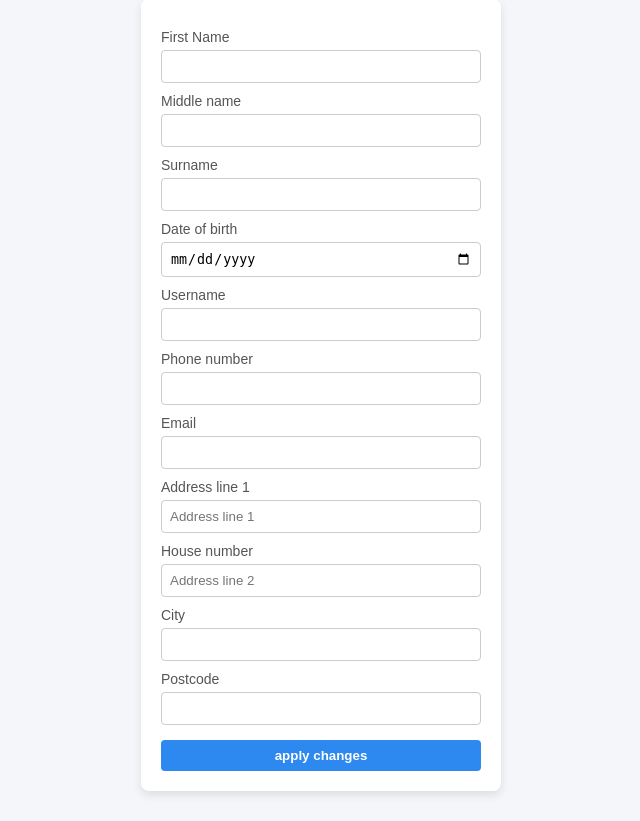
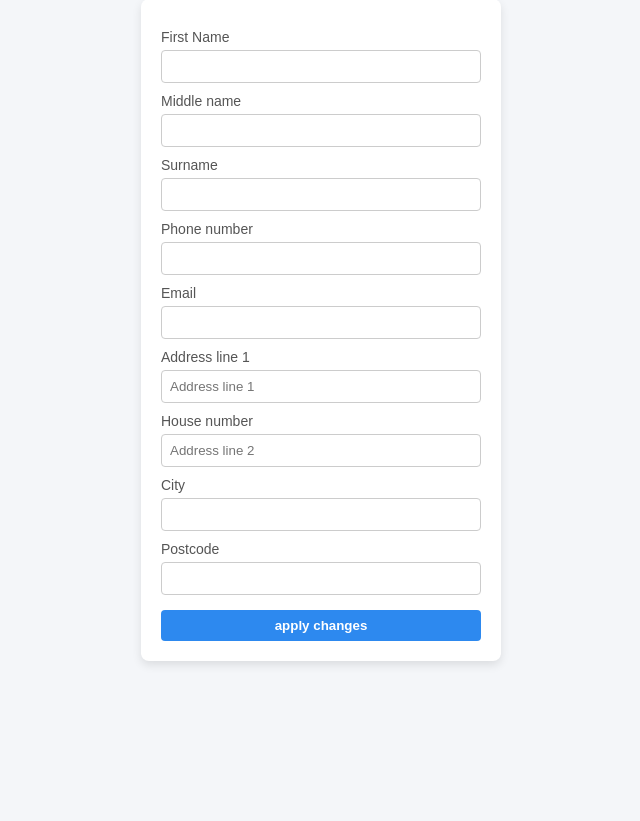
Before and after one commit to Boundy2739/cash-transfer-app-project, a PHP site: page /edit_profile.php in a window 1280 px wide. Shown: the part 108-929 px from the top of the page, without its empty margins (319-959 px from the left). After the commit the page ends 773 px from the top, so only its background shows below. Run offline with PHP 8.4, Linux system fonts and the light colour scheme; the visitor is signed in with stand-in values (Sample User, id 1).

Commit message:
Remove input fields that change date of birth and username

```diff
--- a/edit_profile.php
+++ b/edit_profile.php
@@ -103,30 +103,25 @@
 <body>
     <h1>Edit your profile</h1>
     <form action="" method="POST">
-        <section>
+        <section class="user-names-section">
             <label for="firstname">First Name</label>
             <input type="text" id="firstname" name="firstname">
             <label for="middlename">Middle name</label>
             <input type="text" id="middlename" name="middlename">
             <label for="surname">Surname</label>
             <input type="text" id="surname" name="surname">
-            <label for="dob">Date of birth</label>
-            <input type="date" id="dob" name="dob">
         </section>
-        <label for="username">Username</label>
-        <input type="text" id="username" name="username">
-
-        <section>
+        <section class="user-phonenumber-section">
             <label for="phonenumber">Phone number</label>
             <input type="tel" id="phonenumber" name="phonenumber">
         </section>
-        <section>
+        <section class="user-email-section">
             <label for="email">Email</label>
             <input type="email" id="email" name="email">
         </section>
 
 
-        <section>
+        <section class="user-address-section">
             <label for="address1">Address line 1</label>
             <input type="text" id="address1" name="address1" placeholder="Address line 1">
             <label for="address2">House number</label>
```
